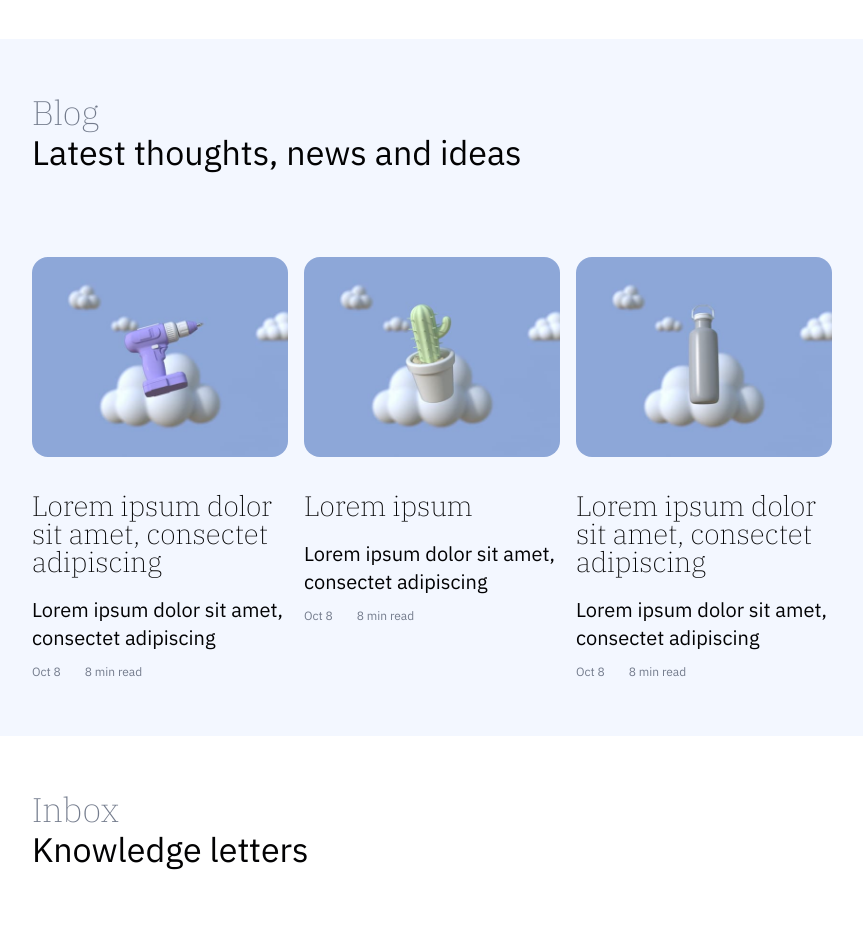
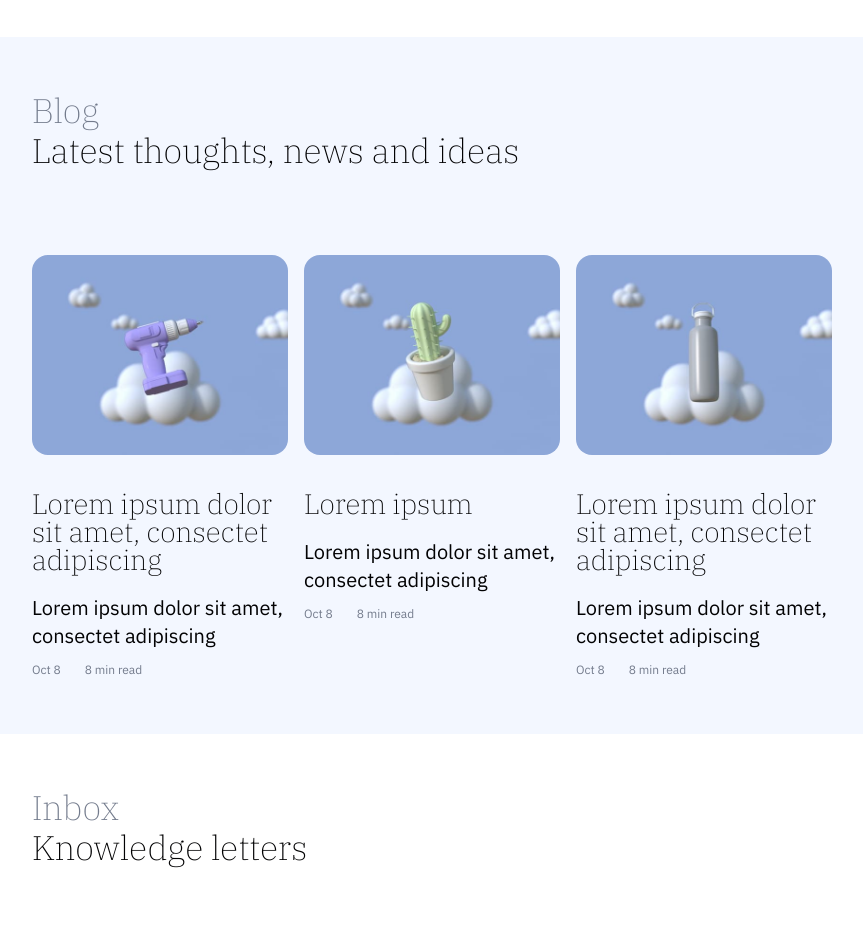
Before and after one commit to Helena-p/Acme-blog, a website: page index.html in a window 1280 px wide. Shown: the part 1480-2429 px from the top of the page, without its empty margins (208-1071 px from the left). Drawn offline with Linux system fonts and the light colour scheme.

Commit message:
Add serif to subtitles

```diff
--- a/index.html
+++ b/index.html
@@ -75,7 +75,7 @@
             <section class="recent-articles bg-primary-300">
                 <div class="container">
                     <h2 class="section-title">Blog</h2>
-                    <p class="section-subtitle">
+                    <p class="section-subtitle text-serif">
                         Latest thoughts, news and ideas
                     </p>
                     <div class="flex xl-space">
@@ -136,7 +136,7 @@
             <section class="cta">
                 <div class="container">
                     <h2 class="section-title">Inbox</h2>
-                    <p class="section-subtitle">Knowledge letters</p>
+                    <p class="section-subtitle text-serif">Knowledge letters</p>
                     <img
                         class="xl-space"
                         src="src/img/newsletter.jpg"
--- a/src/sass/_generic.scss
+++ b/src/sass/_generic.scss
@@ -71,7 +71,7 @@ body {
     letter-spacing: -2%;
     line-height: 1.4;
     color: var(--clr-neutral-900);
-    padding: 1.5rem;
+    padding: 1rem;
 }
 
 .bg-primary-300 {
```
Also changed, not shown: dist/css/style.css.
